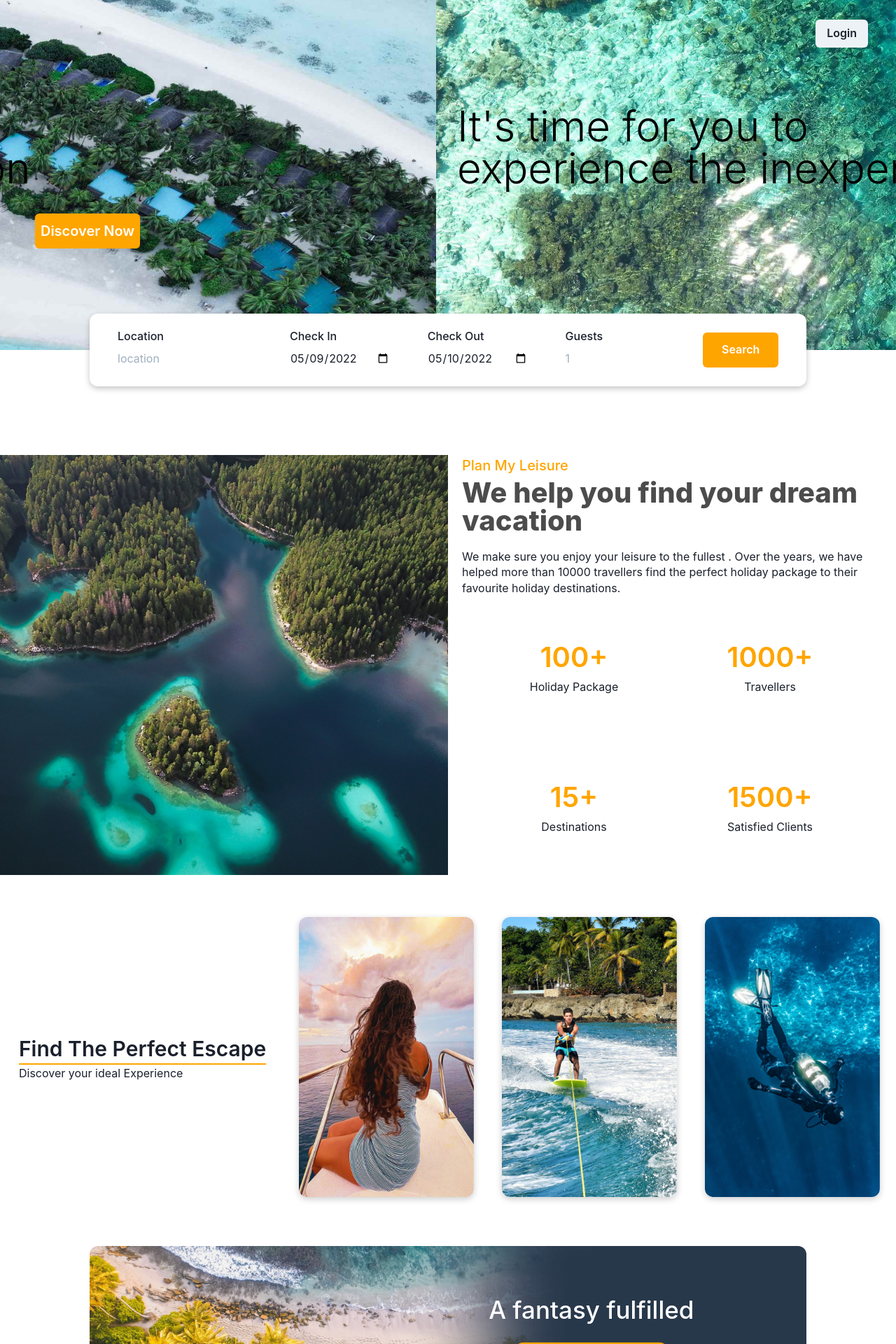
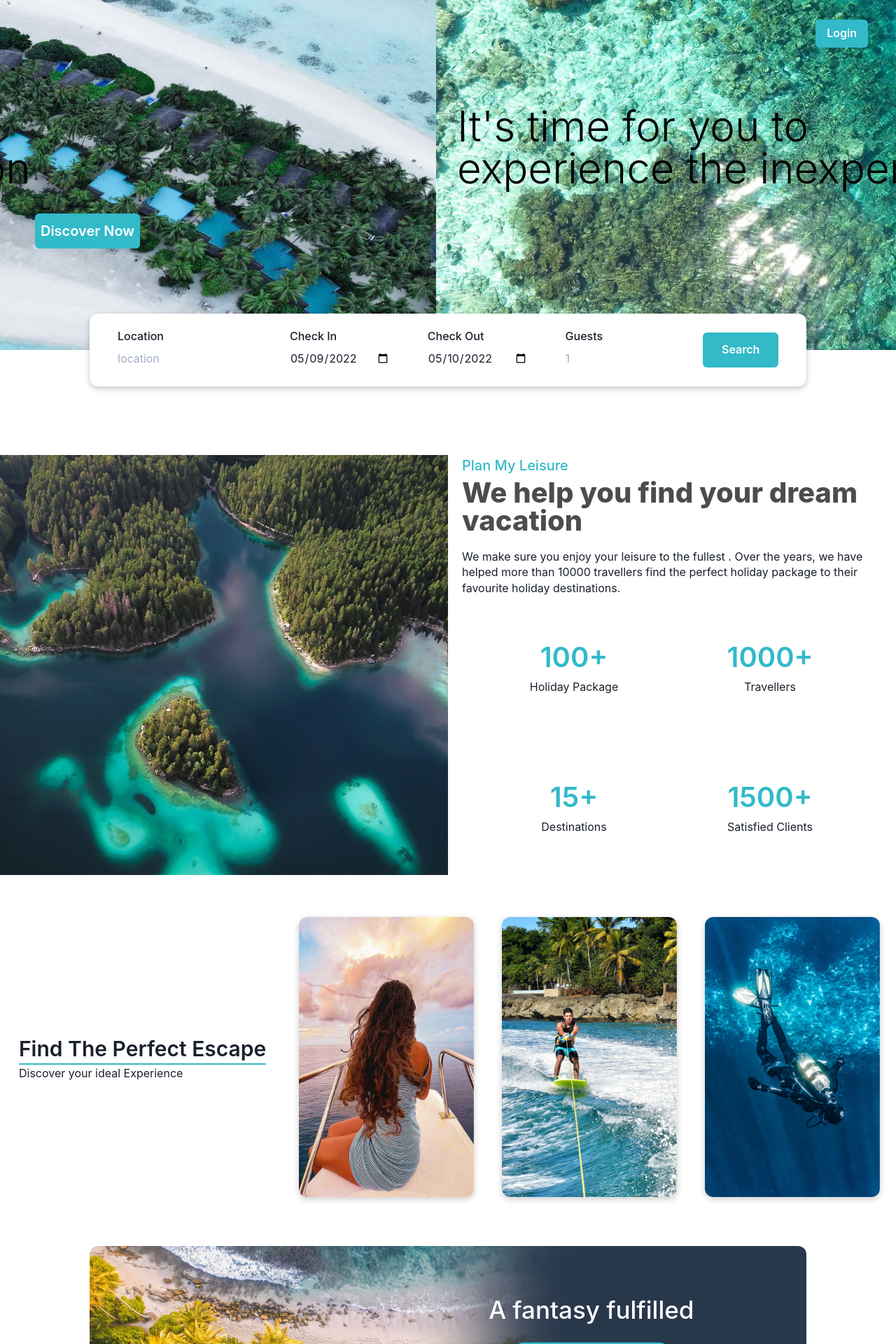
Before and after one commit to KAVARA-TechX/PMP-Front-End, a React (Create React App) app: page / in a window 1280 px wide. Shown: the top 1920 px of the page at 70% size. Built offline with nearby package versions, Linux system fonts and the light colour scheme.

Commit message:
changed color

```diff
--- a/src/banner/Banner.js
+++ b/src/banner/Banner.js
@@ -58,7 +58,7 @@ const Banner = () => {
 							<Text fontWeight={500}></Text>A fantasy fulfilled
 						</Text>
 						<Box
-							bg='orange'
+							bg='#32BAC9'
 							mx='auto'
 							py={3}
 							px={5}
--- a/src/blogs/Blog.js
+++ b/src/blogs/Blog.js
@@ -20,7 +20,7 @@ const Blog = () => {
 				}}
 				gap={3}
 				position='relative'
-				borderBottom={'2px solid orange'}
+				borderBottom={'2px solid #32BAC9'}
 				pb={5}
 			>
 				<Box
--- a/src/facts/Facts.js
+++ b/src/facts/Facts.js
@@ -13,7 +13,7 @@ const Facts = () => {
 			></Box>
 			<Box w={{ base: '100%', lg: '50%' }}>
 				<Box ml={5}>
-					<Text color='orange' fontSize={20} fontWeight={500} mb={1}>
+					<Text color='#32BAC9' fontSize={20} fontWeight={500} mb={1}>
 						Plan My Leisure
 					</Text>
 					<Text
@@ -46,7 +46,7 @@ const Facts = () => {
 						alignItems='center'
 						position={'relative'}
 					>
-						<Text fontSize={40} fontWeight={600} color='orange'>
+						<Text fontSize={40} fontWeight={600} color='#32BAC9'>
 							100+
 						</Text>
 
@@ -60,7 +60,7 @@ const Facts = () => {
 						alignItems='center'
 						position={'relative'}
 					>
-						<Text fontSize={40} fontWeight={600} color='orange'>
+						<Text fontSize={40} fontWeight={600} color='#32BAC9'>
 							1000+
 						</Text>
 						<Text>Travellers</Text>
@@ -73,7 +73,7 @@ const Facts = () => {
 						alignItems='center'
 						position={'relative'}
 					>
-						<Text fontSize={40} fontWeight={600} color='orange'>
+						<Text fontSize={40} fontWeight={600} color='#32BAC9'>
 							15+
 						</Text>
 						<Text>Destinations</Text>
@@ -86,7 +86,7 @@ const Facts = () => {
 						alignItems='center'
 						position={'relative'}
 					>
-						<Text fontSize={40} fontWeight={600} color='orange'>
+						<Text fontSize={40} fontWeight={600} color='#32BAC9'>
 							1500+
 						</Text>
 						<Text>Satisfied Clients</Text>
--- a/src/footer/Footer.js
+++ b/src/footer/Footer.js
@@ -7,11 +7,14 @@ import {
 	FaYoutube,
 } from 'react-icons/fa';
 import cftlogo from '../assets/logo.png';
+import footer from '../assets/footer.jpg';
 
 const Footer = () => {
 	return (
 		<Box
-			bg='rgb(51,55,64)'
+			bgImage={footer}
+			bgSize='cover'
+			bgPos={'0 50%'}
 			h='fit-content'
 			w='100vw'
 			position='relative'
@@ -134,7 +137,7 @@ const Footer = () => {
 								w='20px'
 								h='20px'
 								borderRadius={'full'}
-								bg='gray'
+								bg='#32BAC9'
 								display={'flex'}
 								justifyContent='center'
 								alignItems={'center'}
@@ -150,7 +153,7 @@ const Footer = () => {
 								w='20px'
 								h='20px'
 								borderRadius={'full'}
-								bg='gray'
+								bg='#32BAC9'
 								display={'flex'}
 								justifyContent='center'
 								alignItems={'center'}
@@ -166,7 +169,7 @@ const Footer = () => {
 								w='20px'
 								h='20px'
 								borderRadius={'full'}
-								bg='gray'
+								bg='#32BAC9'
 								display={'flex'}
 								justifyContent='center'
 								alignItems={'center'}
@@ -182,7 +185,7 @@ const Footer = () => {
 								w='20px'
 								h='20px'
 								borderRadius={'full'}
-								bg='gray'
+								bg='#32BAC9'
 								display={'flex'}
 								justifyContent='center'
 								alignItems={'center'}
@@ -198,7 +201,7 @@ const Footer = () => {
 								w='20px'
 								h='20px'
 								borderRadius={'full'}
-								bg='gray'
+								bg='#32BAC9'
 								display={'flex'}
 								justifyContent='center'
 								alignItems={'center'}
--- a/src/heroSection/Hero.js
+++ b/src/heroSection/Hero.js
@@ -135,11 +135,11 @@ const Hero = () => {
 					<Button
 						fontSize={20}
 						color='white'
-						bg='orange'
+						bg='#32BAC9'
 						w={{ base: '90%', lg: '150px' }}
 						h='50px'
 						_hover={{
-							background: 'orange',
+							background: '#32BAC9',
 						}}
 						onClick={() => {
 							setModalState(true);
@@ -149,7 +149,16 @@ const Hero = () => {
 					</Button>
 				</Box>
 				<Search />
-				<Button position={'absolute'} top={7} right={10}>
+				<Button
+					position={'absolute'}
+					top={7}
+					right={10}
+					bg='#32BAC9'
+					color={'white'}
+					_hover={{
+						backgroundColor: '#32BAC9',
+					}}
+				>
 					Login
 				</Button>
 			</Box>
--- a/src/heroSection/search/Search.js
+++ b/src/heroSection/search/Search.js
@@ -120,7 +120,7 @@ const Search = () => {
 				justifyContent={'center'}
 				mt={{ base: 3, lg: 0 }}
 			>
-				<Button h='50px' w='100%' bg='orange' color='white'>
+				<Button h='50px' w='100%' bg='#32BAC9' color='white'>
 					Search
 				</Button>
 			</Box>
--- a/src/iconSection/IconSection.js
+++ b/src/iconSection/IconSection.js
@@ -9,7 +9,7 @@ const IconSection = () => {
 		<Box
 			w='100vw'
 			h='100px'
-			bg='rgba(255,165,0,.8)'
+			bg='#32BAC9'
 			display={'grid'}
 			gridTemplateColumns={'repeat(4, 1fr)'}
 			alignItems='center'
--- a/src/modal/UserForm.js
+++ b/src/modal/UserForm.js
@@ -188,9 +188,9 @@ const UserForm = ({ state, setState }) => {
 						<Button
 							isLoading={loading}
 							_hover={{
-								backgroundColor: 'orange',
+								backgroundColor: '#32BAC9',
 							}}
-							bg='orange'
+							bg='#32BAC9'
 							color='white'
 							mr={3}
 							onClick={() => {
--- a/src/packages/Packages.js
+++ b/src/packages/Packages.js
@@ -31,7 +31,7 @@ const Packages = () => {
 								bottom: 0,
 								height: '2px',
 								width: '100%',
-								background: 'orange',
+								background: '#32BAC9',
 							},
 							lg: {
 								content: '""',
@@ -40,7 +40,7 @@ const Packages = () => {
 								bottom: 0,
 								height: '2px',
 								width: '85%',
-								background: 'orange',
+								background: '#32BAC9',
 							},
 						}}
 					>
```
Also changed, not shown: 1 other file (tests, documents, lock files or other folders).
